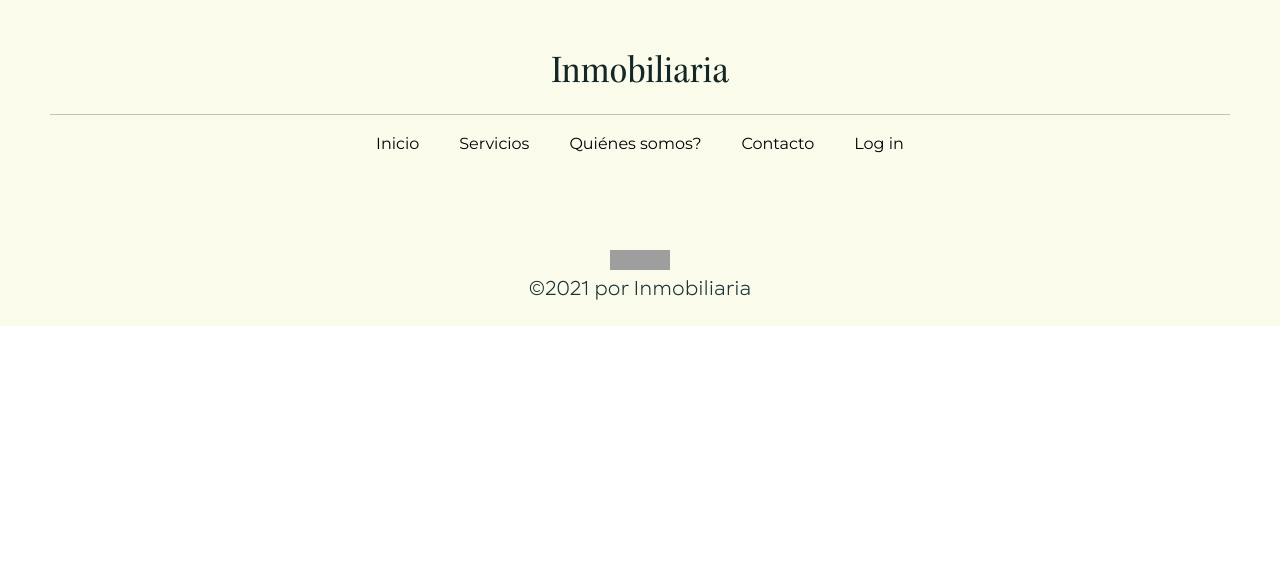
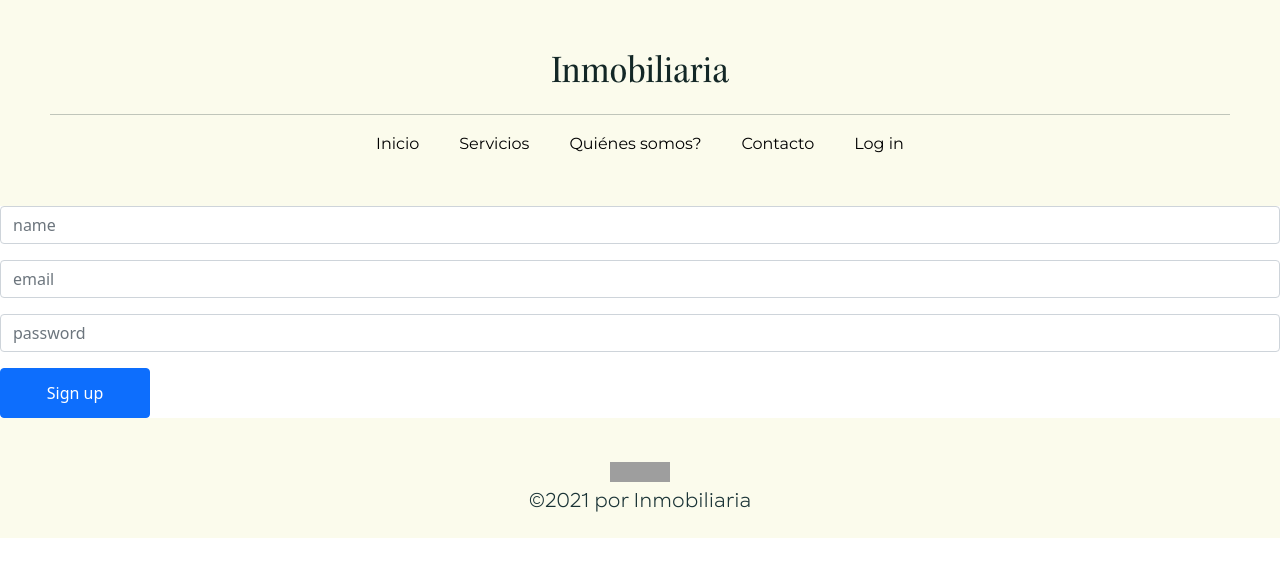
Before and after one commit to angelicamaru/inmobiliaria, a React (Create React App) app in the folder frontend/: page /signup in a window 1280 px wide. Shown: the top 576 px of the page. Built offline with nearby package versions, Linux system fonts and the light colour scheme; grey boxes are pictures that could not be loaded; what react-google-maps would draw is missing.

Commit message:
fixing signup

```diff
--- a/frontend/src/Components/Log/Login.js
+++ b/frontend/src/Components/Log/Login.js
@@ -1,28 +1,32 @@
 import React from 'react'
 import 'bootstrap/dist/css/bootstrap.css';
 import axios from 'axios';
-
+import {Link} from 'react-router-dom'
 export default function Login() {
-    const handleSubmit=async (e)=>{
+    const handleSubmit = async (e) => {
         e.preventDefault()
-        const [email,pass]=e.target.elements;
-        const res=await axios.get('http://localhost:3001/users'+'?email='+email.value+'&pass='+pass.value);
-        if(res.data.length>0){
-            localStorage.setItem('id',email.value);
+        const [email, pass] = e.target.elements;
+        const res = await axios.get('http://localhost:3001/users' + '?email=' + email.value + '&pass=' + pass.value);
+        if (res.data.length > 0) {
+            localStorage.setItem('id', email.value);
             window.location.replace('/')
-        }else{
+        } else {
             window.alert('Email or passwords incorrect, try again')
         }
     }
     return (
+        <>
             <form onSubmit={handleSubmit}>
                 <div className="mb-3">
-                <input type="email" className="form-control" name ="email" id="email" aria-describedby="emailHelp"/>
+                    <input type="email" className="form-control" name="email" id="email" placeholder="email"/>
                 </div>
                 <div className="mb-3">
-                <input type="password"  name ="pass" className="form-control" id="pass"/>
+                    <input type="password" name="pass" className="form-control" id="pass" placeholder="password"/>
                 </div>
                 <button type="submit" className="btn btn-primary">Log in</button>
             </form>
+            <Link to="/signup">Sign Up now</Link>
+        </>
+
     )
 }
--- /dev/null
+++ b/frontend/src/Components/Log/SignUp.js
@@ -0,0 +1,32 @@
+import React from 'react'
+import 'bootstrap/dist/css/bootstrap.css';
+import axios from 'axios';
+export default function SignUp() {
+    const handleSubmit = async (e) => {
+        e.preventDefault()
+        const [name, email, pass] = e.target.elements;
+        console.log(name.value)
+        const res = await axios.get('http://localhost:3001/users' + '?email=' + email.value);
+        if (res.data.length == 0) {
+            await axios.post('http://localhost:3001/users', { name: name.value, email: email.value, pass: pass.value });
+            localStorage.setItem('id', email.value);
+            window.location.replace('/')
+        }else{
+            window.alert('The email is already taken, choose another')
+        }
+    }
+            return (
+                <form onSubmit={handleSubmit}>
+                    <div className="mb-3">
+                        <input type="text" className="form-control" name="name" id="name" placeholder="name"/>
+                    </div>
+                    <div className="mb-3">
+                        <input type="email" className="form-control" name="email" id="email" placeholder="email"/>
+                    </div>
+                    <div className="mb-3">
+                        <input type="password" name="pass" className="form-control" id="pass" placeholder="password"/>
+                    </div>
+                    <button type="submit" className="btn btn-primary">Sign up</button>
+                </form>
+            )
+        }
--- a/frontend/src/Components/Menu/Menu.js
+++ b/frontend/src/Components/Menu/Menu.js
@@ -10,7 +10,7 @@ import Footer from "../Footer";
 import Contact from '../Contacto/Contact'
 import Login from "../Log/Login";
 import Logout from "../Log/Logout";
-
+import SignUp from "../Log/SignUp";
 const MenuMain = () => {
 
   return (
@@ -67,6 +67,9 @@ const MenuMain = () => {
         <Route exact path="/logout">
           {localStorage.getItem('id') ?<Logout/>:<Redirect to='/'/>}
         </Route>
+        <Route exact path="/signup">
+          {localStorage.getItem('id') ?<Redirect to='/'/>:<SignUp/>}
+        </Route>
       </Switch>
       <Footer />
     </Router>
```
Also changed, not shown: frontend/src/App.js (+18 -2 lines), 2 other files (tests, documents, lock files or other folders). Lines whose indentation alone changed are shown as unchanged.
